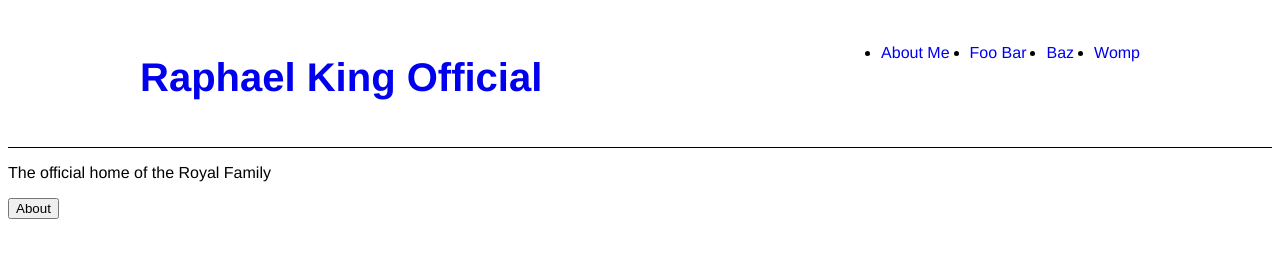
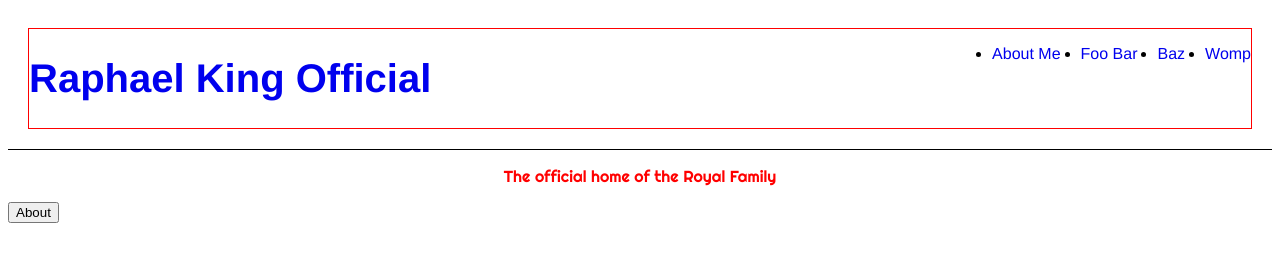
Before and after one commit to RaphaelKing/RaphaelKing.github.io, a plain HTML site: page index.html in a window 1280 px wide. Drawn offline with nearby package versions, Linux system fonts and the light colour scheme.

Commit message:
Center and Name

```diff
--- a/index.html
+++ b/index.html
@@ -3,6 +3,7 @@
     <head>
         <title> </title>
         <link rel="stylesheet" type="text/css" href="styles.css">
+        <link href='https://fonts.googleapis.com/css?family=Righteous' rel='stylesheet' type='text/css'>
     </head>
     <body>
           <script   src="https://code.jquery.com/jquery-2.2.3.min.js"   integrity="sha256-a23g1Nt4dtEYOj7bR+vTu7+T8VP13humZFBJNIYoEJo="   crossorigin="anonymous"></script>
--- a/styles.css
+++ b/styles.css
@@ -28,8 +28,9 @@ a {
 .header-wrapper {
   display: flex;
   justify-content: space-between;
-  max-width: 1000px;
-  margin: 0 auto;
+  max-width: 2000px;
+    border: 1px solid red;
+    margin: 0 auto;
 }
 
 .header-wrapper-name {
@@ -38,7 +39,10 @@ a {
 }
 
 .Sub-heading {
-
+  font-style: inherit;
+  color: red;
+  font-family: 'Righteous', cursive;
+  text-align: center;
 }
 .menuBtn {
   -webkit-appearance: none;
```
